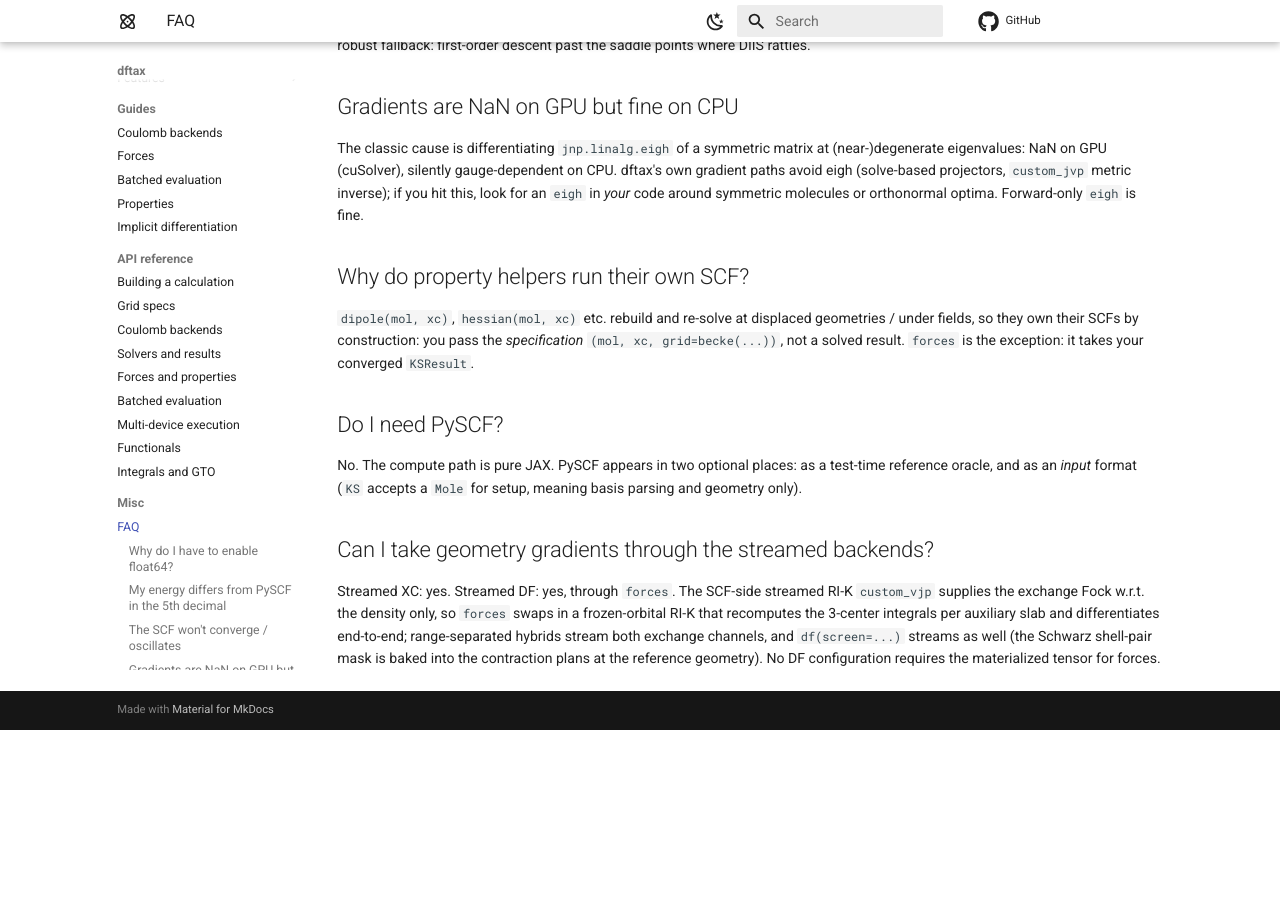
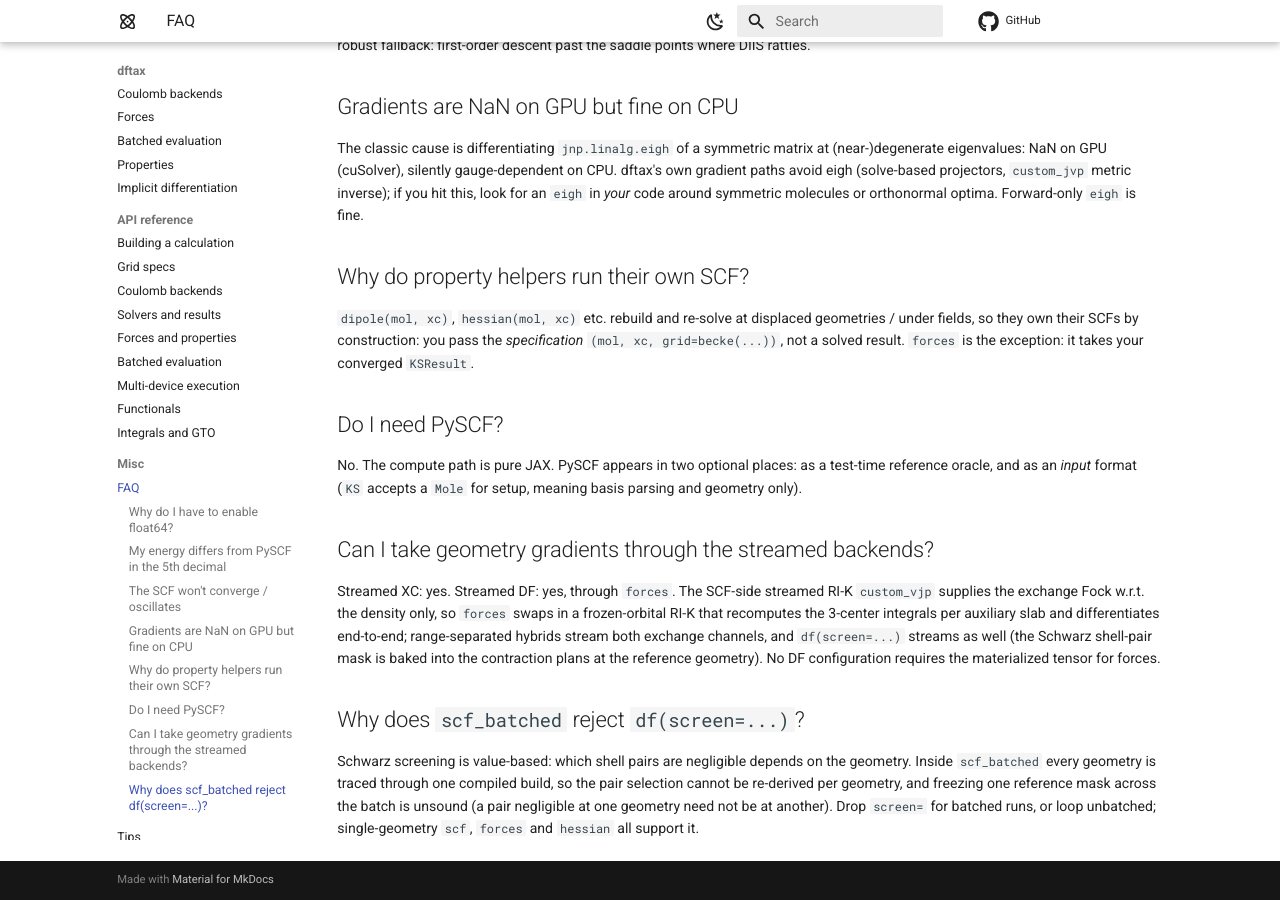
Before and after one commit to andresguzco/dftax, an MkDocs documentation site: the page built from docs/faq.md, in a window 1280 px wide and 900 px high, scrolled down 575 px. Built offline with MkDocs 1.6.1 and Material for MkDocs 9.7.7, drawn with Linux system fonts in a browser that asks for light colours; comment, search, counter and statistics services are not loaded; before the commit the page ends 1305 px from its top, so only the background shows below that.

Commit message:
batched: document why df(screen=...) stays rejected across a geometry batch
Value-based Schwarz selection cannot be re-derived inside the traced
per-geometry build, and one frozen mask across a batch is unsound: a pair
negligible at one geometry need not be at another. The rejection message
now says what to do instead, and the FAQ records the rationale. The
changelog Hessian entry also catches up with the open-shell and streamed
support.

```diff
--- a/docs/faq.md
+++ b/docs/faq.md
@@ -59,3 +59,12 @@ hybrids stream both exchange channels, and `df(screen=...)` streams as well
 (the Schwarz shell-pair mask is baked into the contraction plans at the
 reference geometry). No DF configuration requires the materialized tensor
 for forces.
+
+## Why does `scf_batched` reject `df(screen=...)`?
+
+Schwarz screening is value-based: which shell pairs are negligible depends
+on the geometry. Inside `scf_batched` every geometry is traced through one
+compiled build, so the pair selection cannot be re-derived per geometry, and
+freezing one reference mask across the batch is unsound (a pair negligible
+at one geometry need not be at another). Drop `screen=` for batched runs, or
+loop unbatched; single-geometry `scf`, `forces` and `hessian` all support it.
```
Also changed, not shown: CHANGELOG.md (+14 -6 lines), 1 other file.
